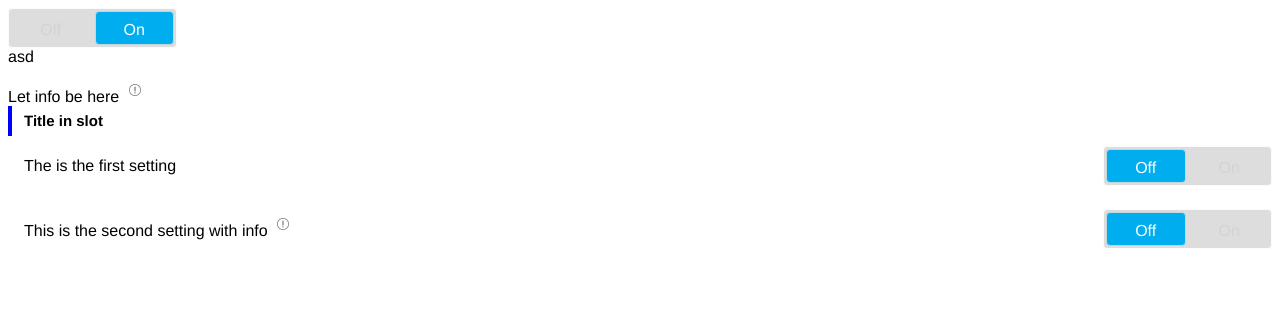
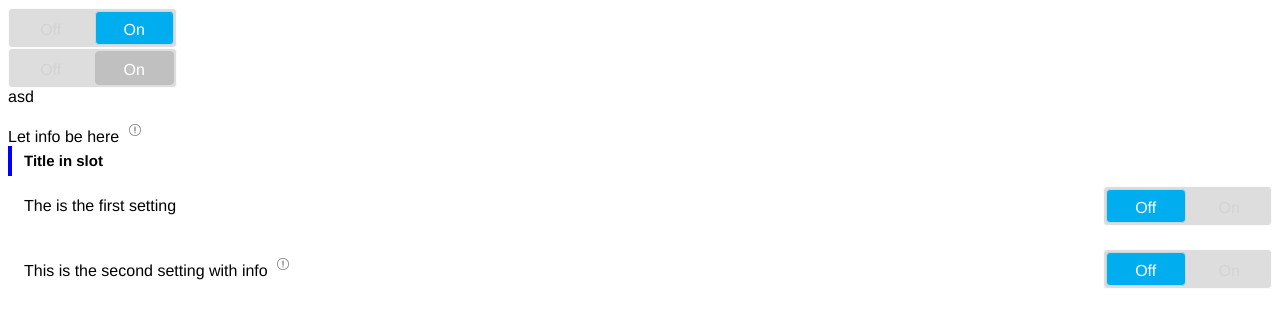
Before and after one commit to apeschar/phastpress, a Vue app in the folder admin-front-end/: page / in a window 1280 px wide. Shown: the top 326 px of the page. Built offline with nearby package versions, Linux system fonts and the light colour scheme.

Commit message:
Add disabled state to on-off switch

```diff
--- a/admin-front-end/src/App.vue
+++ b/admin-front-end/src/App.vue
@@ -1,6 +1,7 @@
 <template>
   <div id="app">
     <on-off-switch on-value="asd" off-value="qwe" v-model="t"></on-off-switch>
+    <on-off-switch disabled="true"></on-off-switch>
     {{ t }}
     <br><br>
     Let info be here
--- a/admin-front-end/src/components/OnOffSwitch.vue
+++ b/admin-front-end/src/components/OnOffSwitch.vue
@@ -1,5 +1,5 @@
 <template>
-  <div class="on-off-switch" :class="{on: isOn}" @click="toggle()">
+  <div class="on-off-switch" :class="{on: isOn, disabled}" @click="toggle()">
     <div class="button"></div>
     <div class="label label-off">
       {{ offLabel || 'Off' }}
@@ -13,7 +13,7 @@
 <script>
 export default {
   name: 'OnOffSwitch',
-  props: ['onValue', 'offValue', 'value', 'onLabel', 'offLabel'],
+  props: ['onValue', 'offValue', 'value', 'onLabel', 'offLabel', 'disabled'],
   data () {
     return {
       isOn: this.value === this.onValue
@@ -22,6 +22,9 @@ export default {
   methods: {
 
     toggle () {
+      if (this.disabled) {
+        return
+      }
       this.isOn = !this.isOn
       this.$emit('input', this.isOn ? this.onValue : this.offValue)
     }
@@ -68,6 +71,10 @@ export default {
     border: 1px solid #c3d7df
     border-radius: 4px
 
+  .disabled .button:after
+    background-color: #c0c0c0
+    border-color: #c0c0c0
+
   .on .button
     left: 50%
 
```
